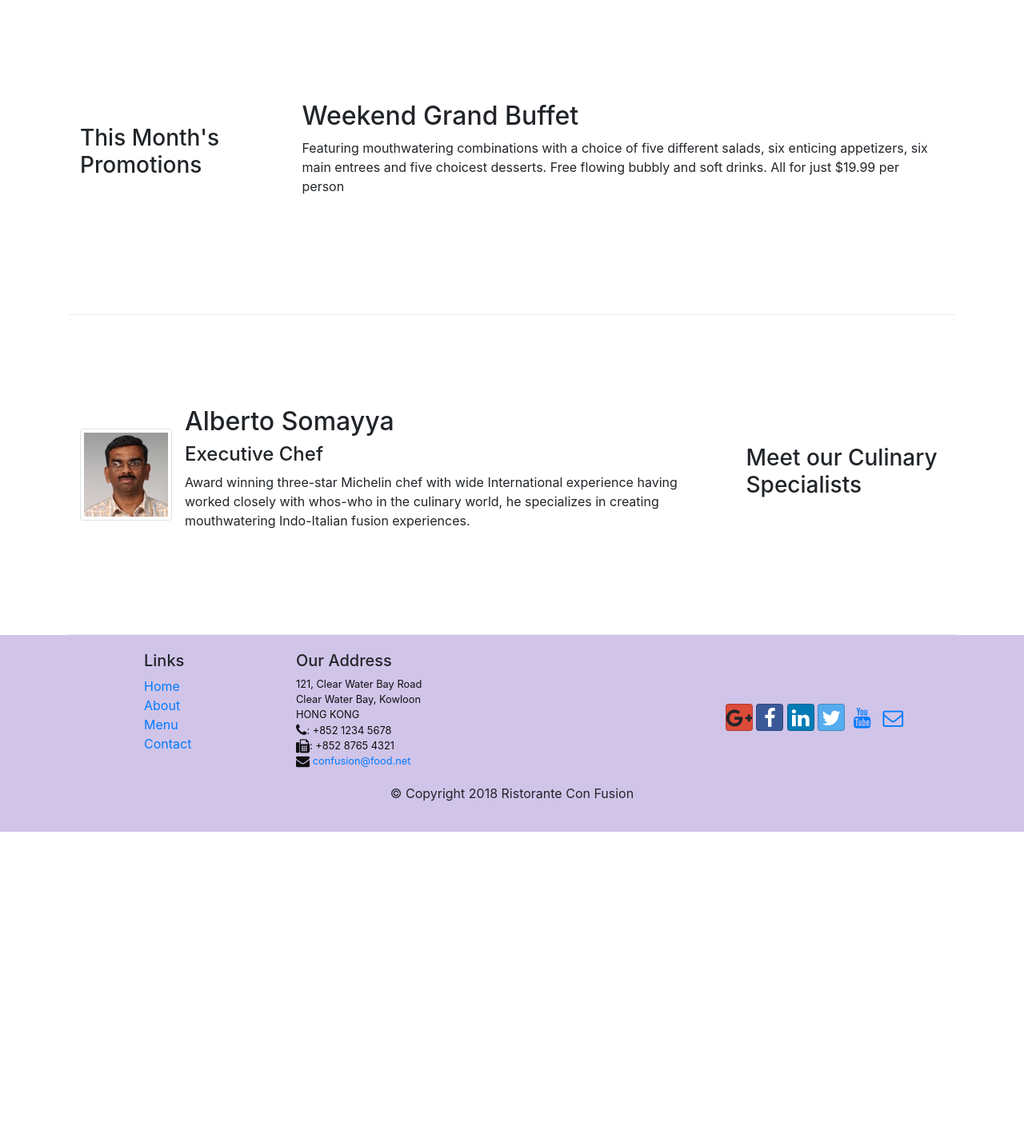
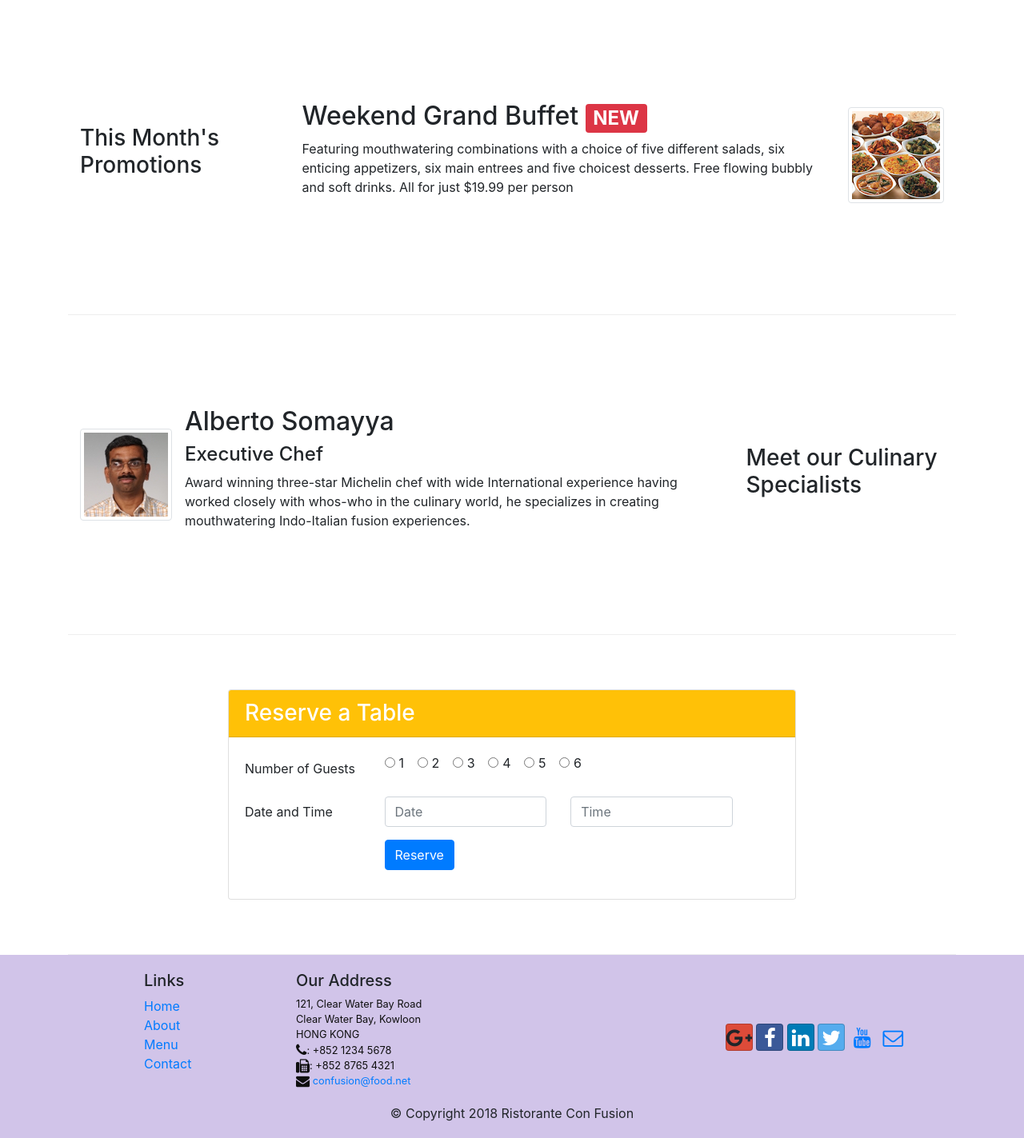
Before and after one commit to sianone/intro-bootstrap, a website: page index.html in a window 1280 px wide. Shown: the part 740-2163 px from the top of the page at 80% size. Before the commit the page ends 1780 px from the top, so only its background shows below. Drawn offline with nearby package versions, Linux system fonts and the light colour scheme.

Commit message:
Assignment 2 completed

```diff
--- a/index.html
+++ b/index.html
@@ -55,6 +55,9 @@
           <div class="col-12 col-sm align-self-center">
             <img src="img/logo.png" class="img-fluid" alt="logo">
           </div>
+          <div class="col-12 col-sm align-self-center">
+            <a class="btn btn-warning btn-block btn-lg" href="#reserveform" role="button">Reserve Table</a>
+          </div>
         </div>
       </div>
     </header>
@@ -66,10 +69,10 @@
         </div>
         <div class="col col-sm order-sm-first col-md">
           <div class="media">
-            <img src="img/uthappizza.png" alt="" class="d-flex mr-3 img-thumbnail align-self-center">
+            <img src="img/uthappizza.png" alt="uthappizza" class="d-flex mr-3 img-thumbnail align-self-center">
             <div class="media-body">
               <h2 class="mt-0">Uthappizza <span class="badge badge-danger">HOT</span> <span class="badge badge-poll badge-secondary">$4.99</span></h2>
-              <p>
+              <p class="d-none d-sm-block">
                 A unique combination of Indian Uthappam (pancake) and Italian pizza,
                 topped with Cerignola olives, ripe vine cherry tomatoes, Vidalia
                 onion, Guntur chillies and Buffalo Paneer.
@@ -84,13 +87,18 @@
           <h3>This Month's Promotions</h3>
         </div>
         <div class="col col-sm col-md">
-          <h2>Weekend Grand Buffet</h2>
-          <p>
-            Featuring mouthwatering combinations with a choice of five different
-            salads, six enticing appetizers, six main entrees and five choicest
-            desserts. Free flowing bubbly and soft drinks. All for just $19.99
-            per person
-          </p>
+          <div class="media">
+            <img src="img/buffet.png" alt="buffet" class="d-flex ml-3 img-thumbnail align-self-center order-last">
+            <div class="media-body">
+              <h2 class="mt-0">Weekend Grand Buffet <span class="badge badge-danger">NEW</span></h2>
+              <p class="d-none d-sm-block">
+                Featuring mouthwatering combinations with a choice of five different
+                salads, six enticing appetizers, six main entrees and five choicest
+                desserts. Free flowing bubbly and soft drinks. All for just $19.99
+                per person
+              </p>
+            </div>
+          </div>
         </div>
       </div>
 
@@ -114,6 +122,66 @@
           </div>
         </div>
       </div>
+
+
+
+      <div class="row row-content align-items-center justify-content-center">
+        <div class="col-12 col-sm-8">
+          <div class="card" id="reserveform">
+            <h3 class="card-header text-white bg-warning">Reserve a Table</h3>
+            <div class="card-body">
+              <form action="">
+                <div class="form-group row">
+                  <label for="numguests" class="col-12 col-sm-3 col-form-label">Number of Guests</label>
+                  <div class="col-12 col-sm-9">
+                    <div class="form-check form-check-inline">
+                      <input class="form-check-input" type="radio" name="inlineRadioOptions" id="inlineRadio1" value="option1">
+                      <label class="form-check-label" for="inlineRadio1">1</label>
+                    </div>
+                    <div class="form-check form-check-inline">
+                      <input class="form-check-input" type="radio" name="inlineRadioOptions" id="inlineRadio2" value="option2">
+                      <label class="form-check-label" for="inlineRadio2">2</label>
+                    </div>
+                    <div class="form-check form-check-inline">
+                      <input class="form-check-input" type="radio" name="inlineRadioOptions" id="inlineRadio3" value="option3">
+                      <label class="form-check-label" for="inlineRadio3">3</label>
+                    </div>
+                    <div class="form-check form-check-inline">
+                      <input class="form-check-input" type="radio" name="inlineRadioOptions" id="inlineRadio4" value="option4">
+                      <label class="form-check-label" for="inlineRadio4">4</label>
+                    </div>
+                    <div class="form-check form-check-inline">
+                      <input class="form-check-input" type="radio" name="inlineRadioOptions" id="inlineRadio5" value="option5">
+                      <label class="form-check-label" for="inlineRadio5">5</label>
+                    </div>
+                    <div class="form-check form-check-inline">
+                      <input class="form-check-input" type="radio" name="inlineRadioOptions" id="inlineRadio6" value="option6">
+                      <label class="form-check-label" for="inlineRadio6">6</label>
+                    </div>
+                  </div>
+                </div>
+                <div class="form-group row ">
+                  <label for="numguests" class="col-12 col-sm-3 col-form-label">Date and Time</label>
+                  <div class="col-12 col-sm-4">
+                    <input type="text" class="form-control" id="date" name="date" placeholder="Date">
+                  </div>
+                  <div class="col-12 col-sm-4">
+                    <input type="text" class="form-control" id="time" name="time" placeholder="Time">
+                  </div>
+                </div>
+                 <div class="form-group row">
+                   <div class="offset-sm-3 col-4"><button type="submit" class="btn btn-primary">Reserve</button></div>
+                 </div>
+
+              </form>
+
+            </div>
+          </div>
+        </div>
+      </div>
+
+
+
     </div>
 
     <footer class="footer">
```
